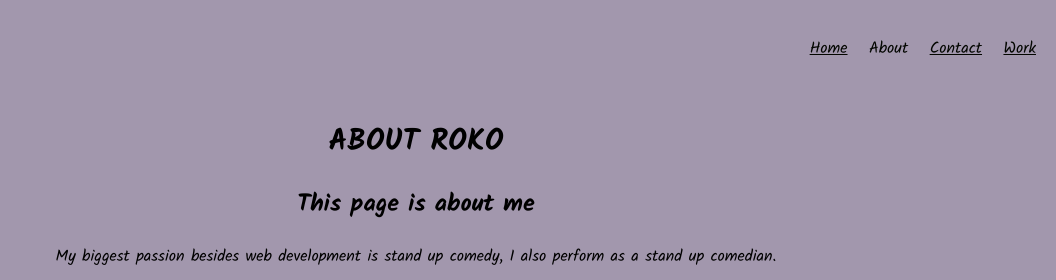
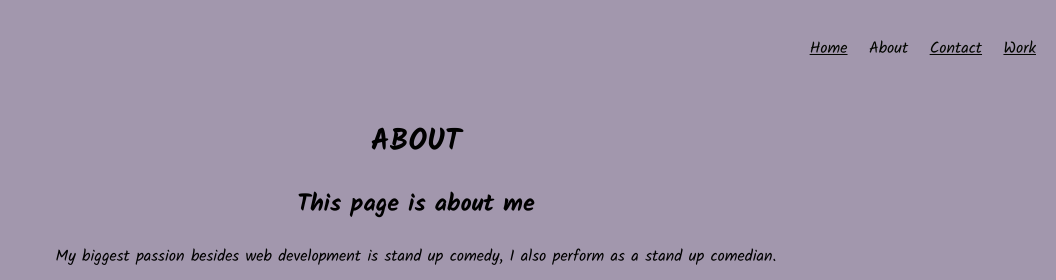
Before and after one commit to roko556/portfolio-Website, a plain HTML site: page about.html in a window 1280 px wide. Shown: the top 280 px of the page, 224-1280 px from the left. Drawn offline with Linux system fonts and the light colour scheme.

Commit message:
Revert "change in ''ABOUT'' Headline"
This reverts commit cd71c90958c90d9284ea9c83ad076abb92b7b570.

```diff
--- a/about.html
+++ b/about.html
@@ -32,7 +32,7 @@
 		  </nav>
 	</header>
 	<div class="about">
-<h1>ABOUT ROKO</h1>
+<h1>ABOUT</h1>
 <h2>This page is about me</h2>
 <p>My biggest passion besides web development is stand up comedy, I also perform as a stand up comedian.</p>
 <p>Other than comedy, I also enjoy: </p>
```
